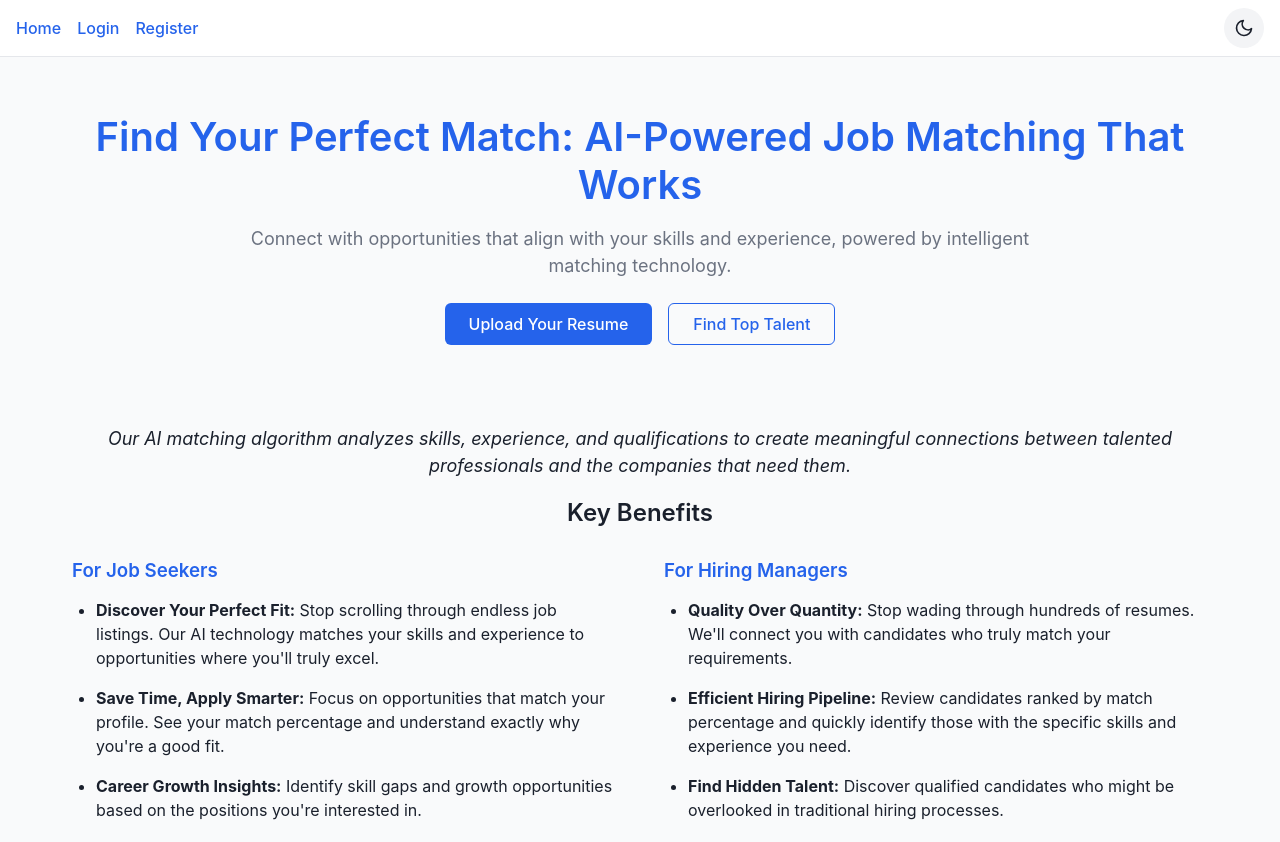
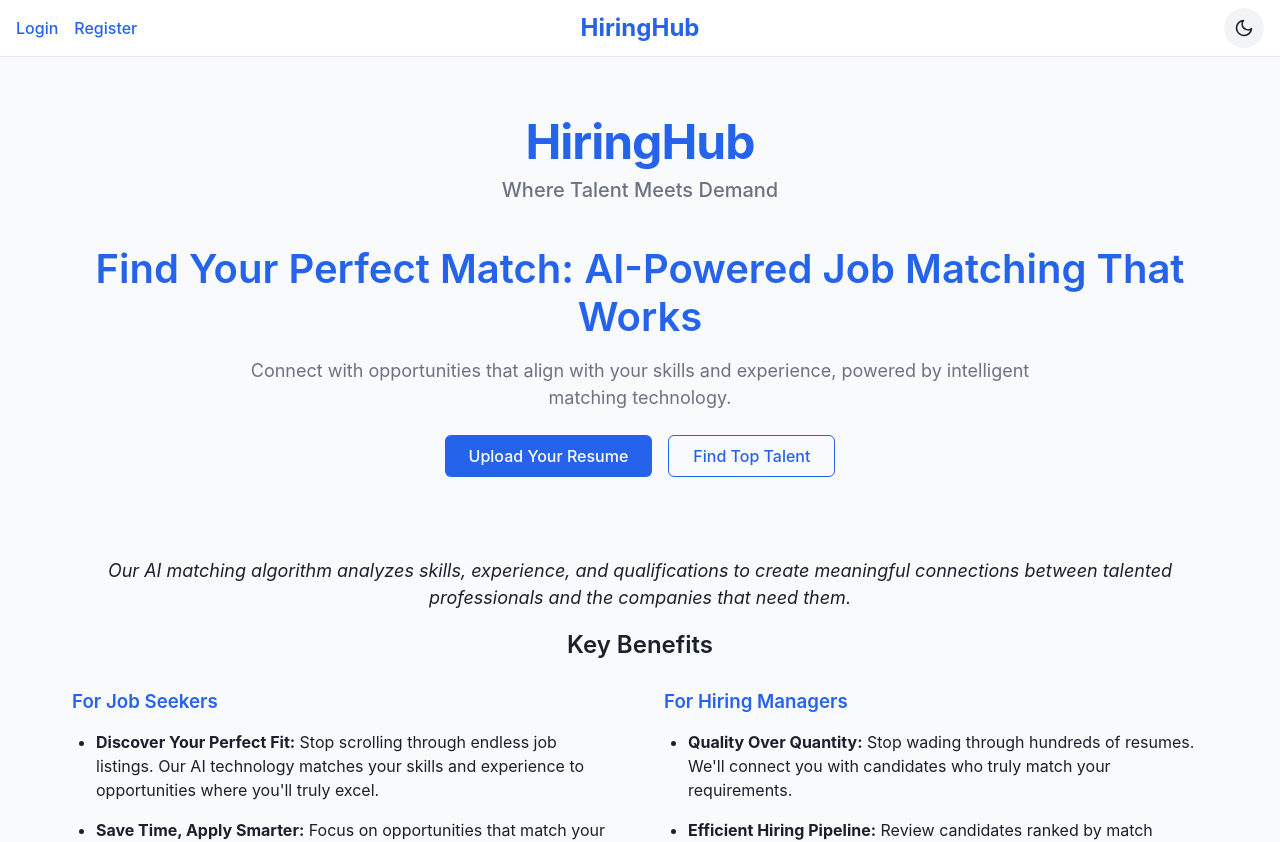
Before and after one commit to Muzammil-Elahi/HiringHub, a SvelteKit app: page / in a window 1280 px wide. Shown: the top 842 px of the page. Built offline with nearby package versions, Linux system fonts and the light colour scheme; no server answers.

Commit message:
add title and slogan

```diff
--- a/src/routes/+layout.svelte
+++ b/src/routes/+layout.svelte
@@ -252,7 +252,7 @@
 <nav>
 	{#if $userStore.loggedIn}
 		<!-- Logged-in user links -->
-		<a href="/">Home</a>
+		<div class="nav-left">
 			<a href={profileLink}>Profile</a>
 			<!-- Add links based on account type -->
 			{#if $userStore.profile?.account_type === 'hiring_manager'}
@@ -267,6 +267,11 @@
 					<span class="notification-badge">{unreadMessagesCount}</span>
 				{/if}
 			</a>
+		</div>
+
+		<div class="nav-center">
+			<a href="/" class="nav-title">HiringHub</a>
+		</div>
 
 		<div class="nav-right">
 			<!-- Theme toggle now to the left of logout -->
@@ -278,9 +283,14 @@
 		</div>
 	{:else}
 		<!-- Logged-out user links -->
-		<a href="/">Home</a>
+		<div class="nav-left">
 			<a href="/login">Login</a>
 			<a href="/register">Register</a>
+		</div>
+
+		<div class="nav-center">
+			<a href="/" class="nav-title">HiringHub</a>
+		</div>
 
 		<div class="nav-right">
 			<div class="theme-toggle-wrapper">
@@ -328,16 +338,34 @@
 		margin-bottom: var(--spacing-lg, 32px);
         display: flex; /* Use flexbox for alignment */
         align-items: center;
+        justify-content: space-between;
+	}
+
+	.nav-left {
+		display: flex;
+		align-items: center;
+		gap: var(--spacing-md);
+	}
+
+	.nav-center {
+		position: absolute;
+		left: 50%;
+		transform: translateX(-50%);
+	}
+
+	.nav-title {
+		font-size: 1.5rem;
+		font-weight: 700;
+		color: var(--primary-color);
+		text-decoration: none;
 	}
 
 	.nav-right {
-		margin-left: auto;
 		display: flex;
 		align-items: center;
 	}
 
 	nav a {
-		margin-right: var(--spacing-md, 24px);
 		font-weight: 500;
 		color: var(--primary-color, #2563eb);
 		text-decoration: none;
--- a/src/routes/+page.svelte
+++ b/src/routes/+page.svelte
@@ -12,6 +12,11 @@
 </script>
 
 <div class="container">
+	<div class="project-title">
+		<h1 class="title-text">HiringHub</h1>
+		<p class="title-tagline">Where Talent Meets Demand</p>
+	</div>
+
 	<header class="hero">
 		<h1>Find Your Perfect Match: AI-Powered Job Matching That Works</h1>
 		<p class="subheadline">
@@ -134,9 +139,31 @@
 
 <style>
   /* Home page specific styles */
+  .project-title {
+    text-align: center;
+    padding: var(--spacing-md) 0 var(--spacing-xs);
+    margin-top: var(--spacing-md);
+    margin-bottom: var(--spacing-md);
+  }
+
+  .title-text {
+    font-size: 3rem;
+    font-weight: 700;
+    color: var(--primary-color);
+    margin-bottom: var(--spacing-xs);
+    letter-spacing: -0.02em;
+  }
+
+  .title-tagline {
+    font-size: 1.25rem;
+    color: var(--text-muted-color);
+    font-weight: 500;
+    margin-bottom: var(--spacing-xs);
+  }
+
   .hero {
     text-align: center;
-    padding: var(--spacing-xl) 0;
+    padding: var(--spacing-md) 0 var(--spacing-xl);
     margin-bottom: var(--spacing-lg);
   }
 
```
Lines whose indentation alone changed are shown as unchanged.
